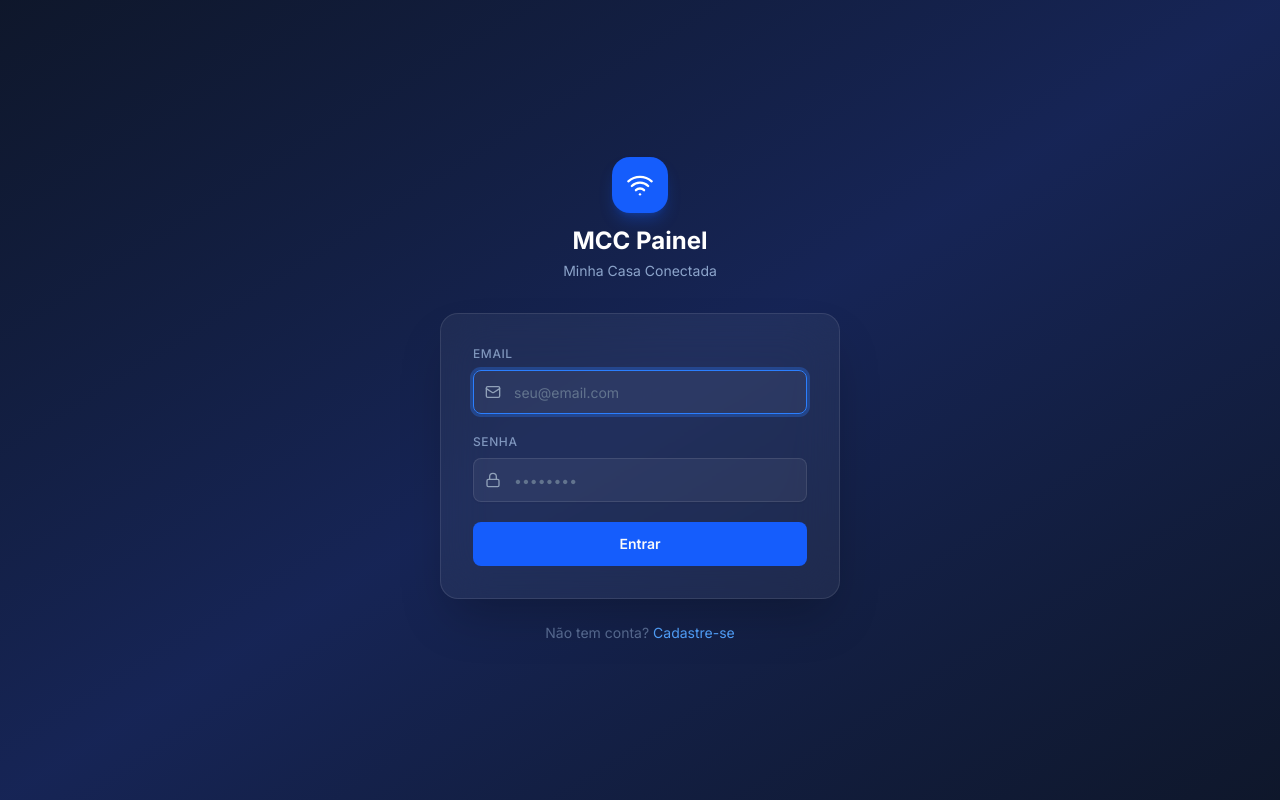
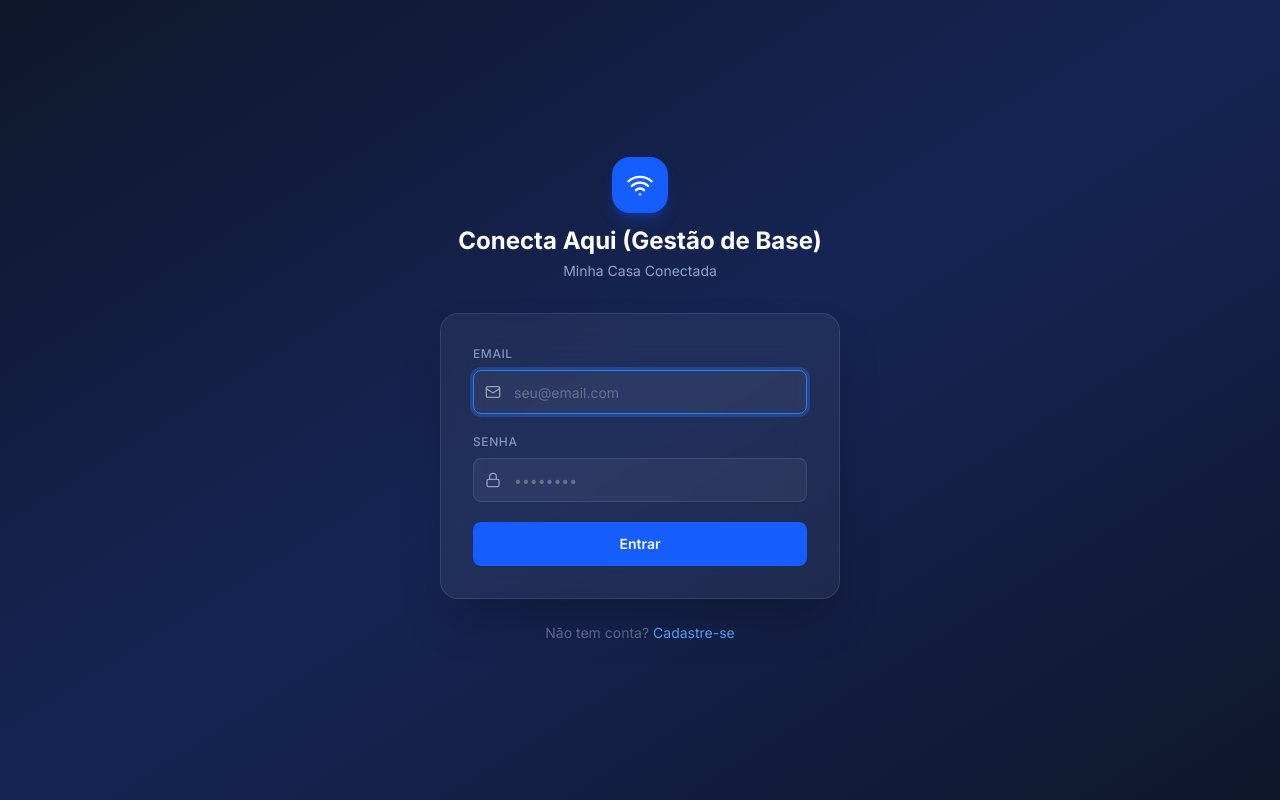
Before and after one commit to barreiradanuza-ai/mcc-front, a Next.js app: page /mcc/login in a window 1280 px wide. Built offline with nearby package versions, Linux system fonts and the light colour scheme; no server answers.

Commit message:
Login: Conecta Aqui (Gestão de Base)

```diff
--- a/app/mcc/login/page.tsx
+++ b/app/mcc/login/page.tsx
@@ -49,7 +49,7 @@
             <Wifi className="size-7 text-white" />
           </div>
           <div className="text-center">
-            <h1 className="text-2xl font-bold text-white">MCC Painel</h1>
+            <h1 className="text-2xl font-bold text-white">Conecta Aqui (Gestão de Base)</h1>
             <p className="mt-1 text-sm text-blue-200/70">Minha Casa Conectada</p>
           </div>
         </div>
```
